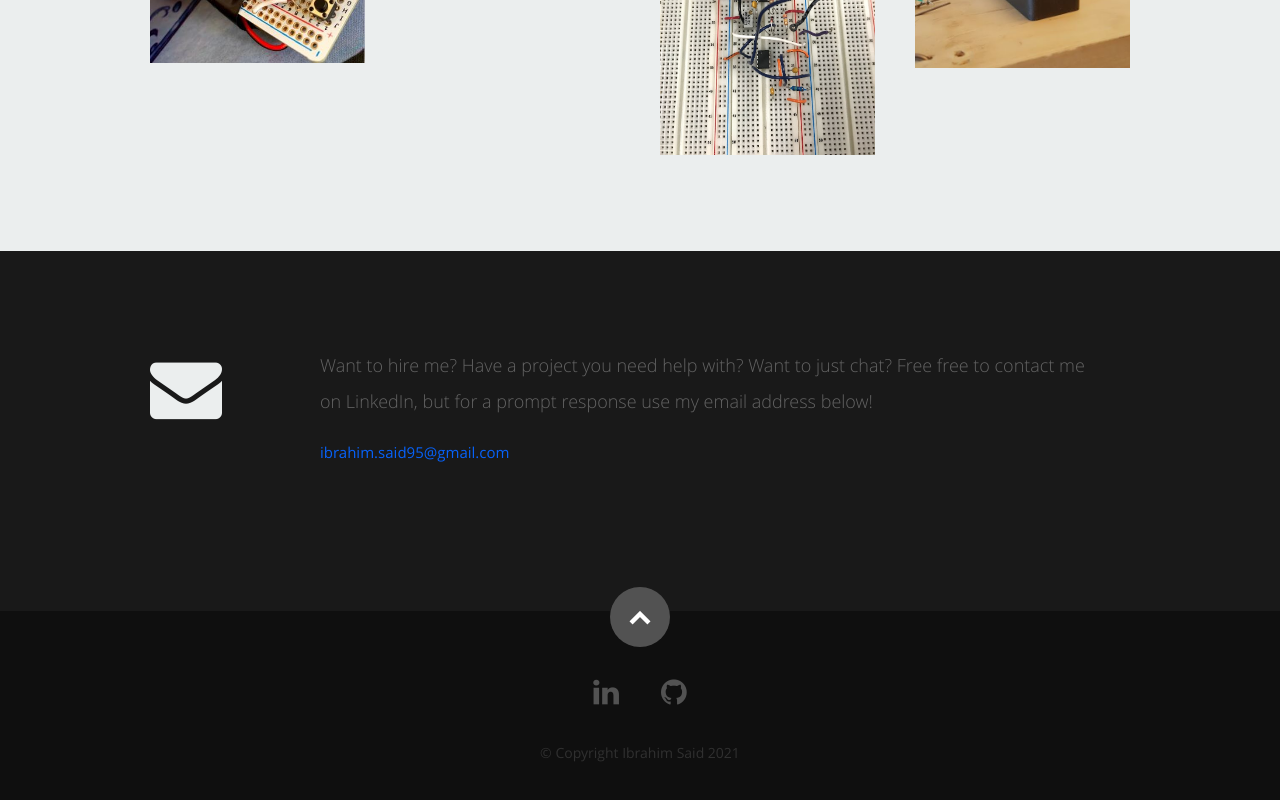
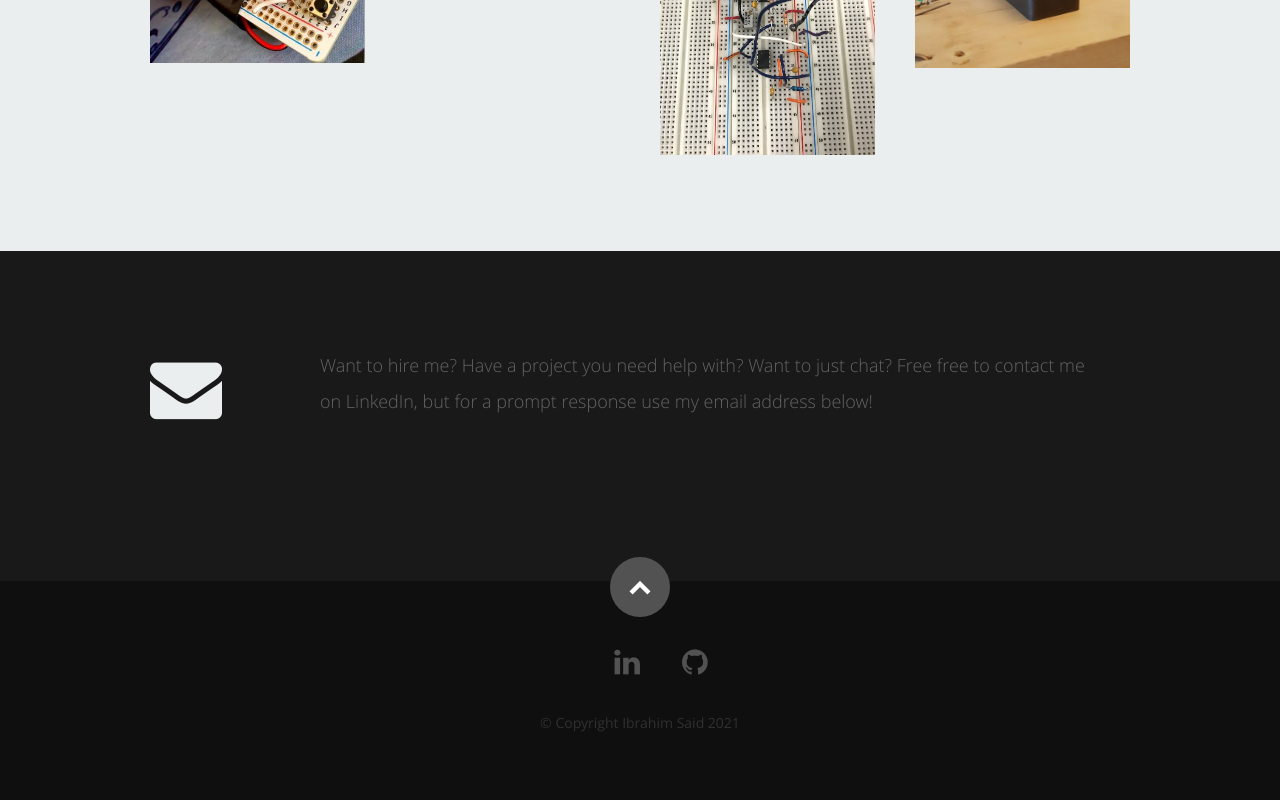
Before and after one commit to 1brahimsaid/website, a React (Create React App) app: page / in a window 1280 px wide. Shown: the part 3762-4562 px from the top of the page. Built offline with nearby package versions, Linux system fonts and the light colour scheme.

Commit message:
added email below

```diff
--- a/public/resumeData.json
+++ b/public/resumeData.json
@@ -16,6 +16,11 @@
     "website": "https://www.ibrahimsaid.ca/",
     "resumedownload":"https://www.surpassyourgoals.com/wp-content/uploads/stop_sign_custom_19525.png",
     "social":[
+      {
+        "name":"email",
+        "url":"mailto:ibrahim.said95@gmail.com",
+        "className":"fa fa-email"
+      },
       {
         "name":"linkedin",
         "url":"https://www.surpassyourgoals.com/wp-content/uploads/stop_sign_custom_19525.png",
--- a/src/Components/Contact.js
+++ b/src/Components/Contact.js
@@ -16,12 +16,8 @@ class Contact extends Component {
                 <span>Get In Touch.</span>
               </h1>
             </div>
-
             <div className="ten columns">
               <p className="lead">{message}</p>
-              <span>
-              <a href="mailto:ibrahim.said95@gmail.com">ibrahim.said95@gmail.com</a>
-              </span>
             </div>
           </div>
         </Fade>
```
